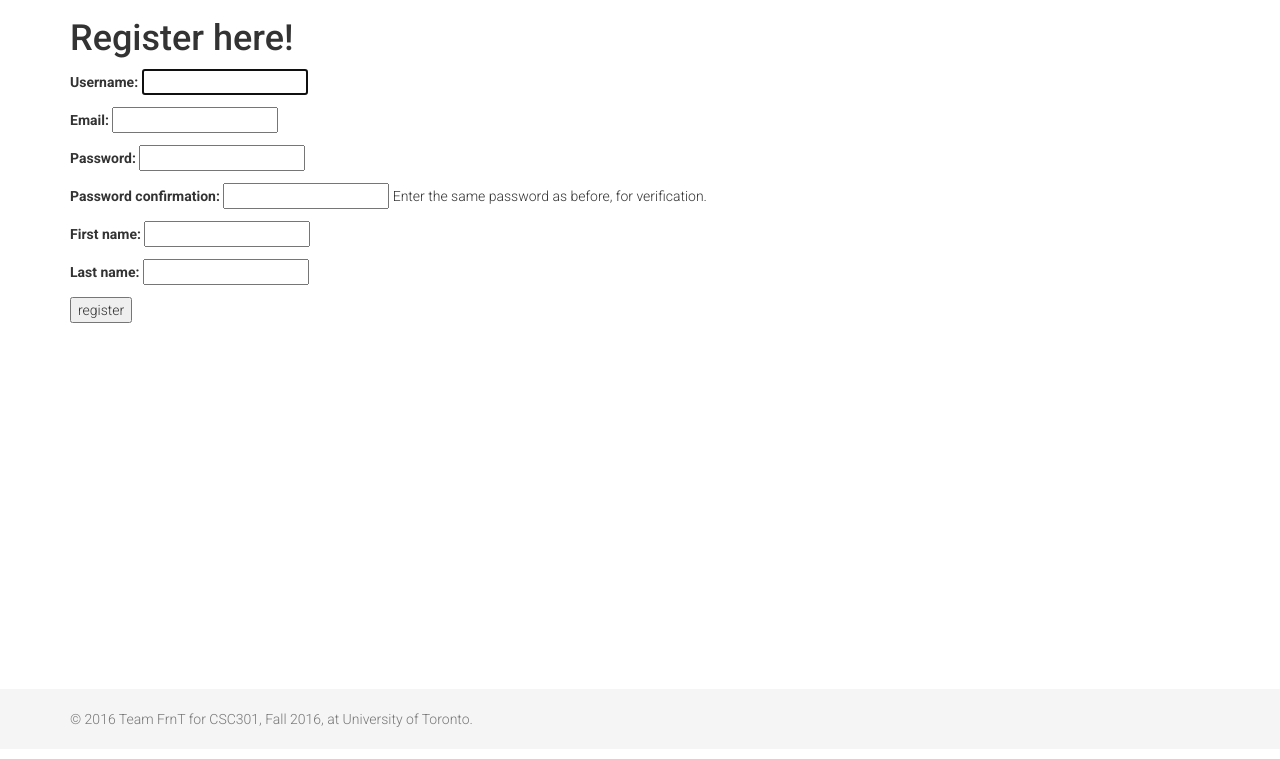
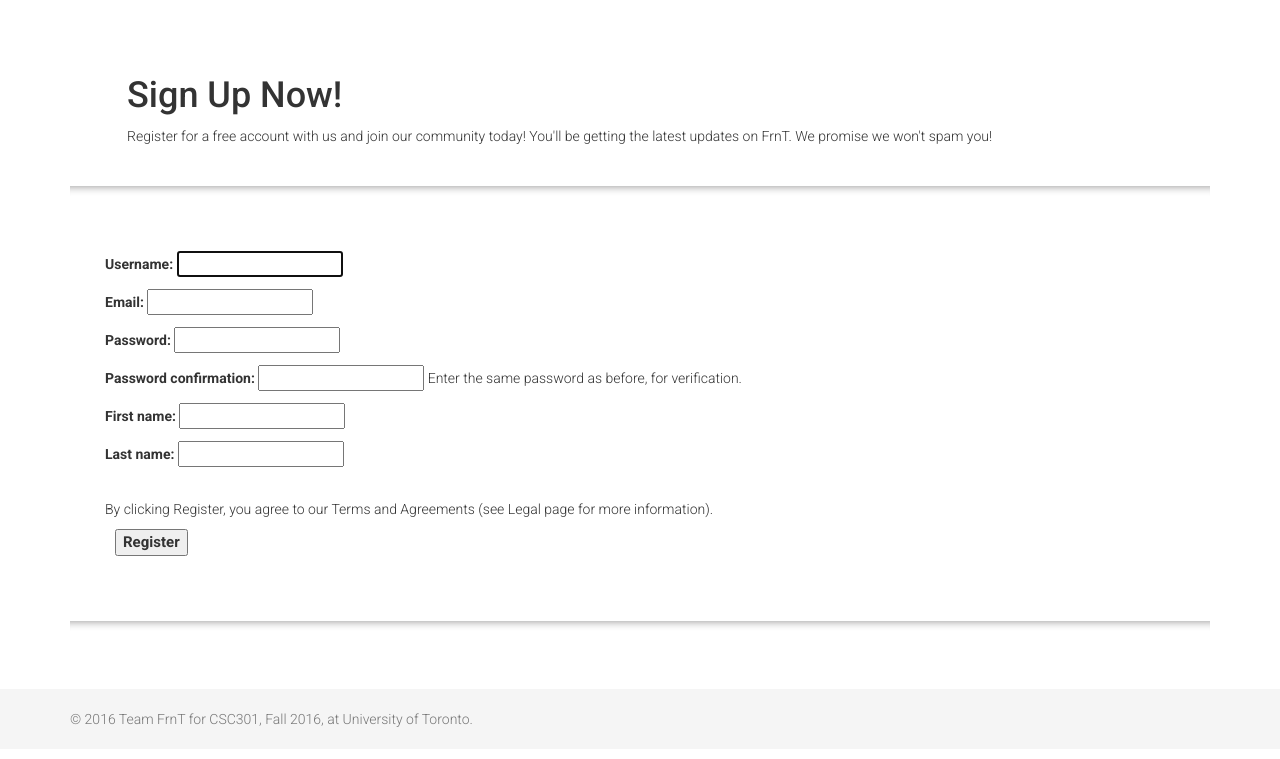
Before and after one commit to xofaye/frnt, a Django app: page /register/ in a window 1280 px wide. Shown: the part 51-810 px from the top of the page. Run offline with Django 3.2, Linux system fonts and the light colour scheme; some libraries are stand-ins or nearby versions.

Commit message:
add style to registration page

```diff
--- a/Backend/frnt/main/templates/register.html
+++ b/Backend/frnt/main/templates/register.html
@@ -3,11 +3,27 @@
 {% block title %}Sign Up | FrnT{% endblock %}
 
 {% block content %}
-  <h1>Register here!</h1>
+<h1 style="padding-left: 5%; padding-top: 5%">Sign Up Now!</h1>
+<div style="overflow-wrap: normal; padding-left: 5%; padding-right: 5%">
+	<text >Register for a free account with us and join our community today! You'll be getting the latest updates on FrnT. We promise we won't spam you!</text>
+</div>
+<br>
+<hr style="width: 100%; height: 10px; border: 0; box-shadow: 0 10px 10px -10px #8c8b8b inset;">
 
-  <form method="post" action=".">
-    {{ form.as_p }}
-    <input type="submit" value="register" />
-    {% csrf_token %}
-  </form>
+<div style="display: inline-block;">
+    <div class="span12" style="padding-right: 15px; padding-left: 15px; padding-bottom: 15px; padding-top: 15px; margin: 20px; overflow-wrap: normal;">
+
+		<form method="post" action=".">
+		    {{ form.as_p }}
+		    <text> <br> By clicking Register, you agree to our Terms and Agreements (see Legal page for more information). <br> </text>
+		    <input type="submit" value="Register" style="margin: 10px; font-size: 15px; font-weight: bold;" />
+		    {% csrf_token %}
+		</form>
+
+    </div>
+</div>
+
+<hr style="width: 100%; height: 10px; border: 0; box-shadow: 0 10px 10px -10px #8c8b8b inset;">
+
+
 {% endblock %}
```
